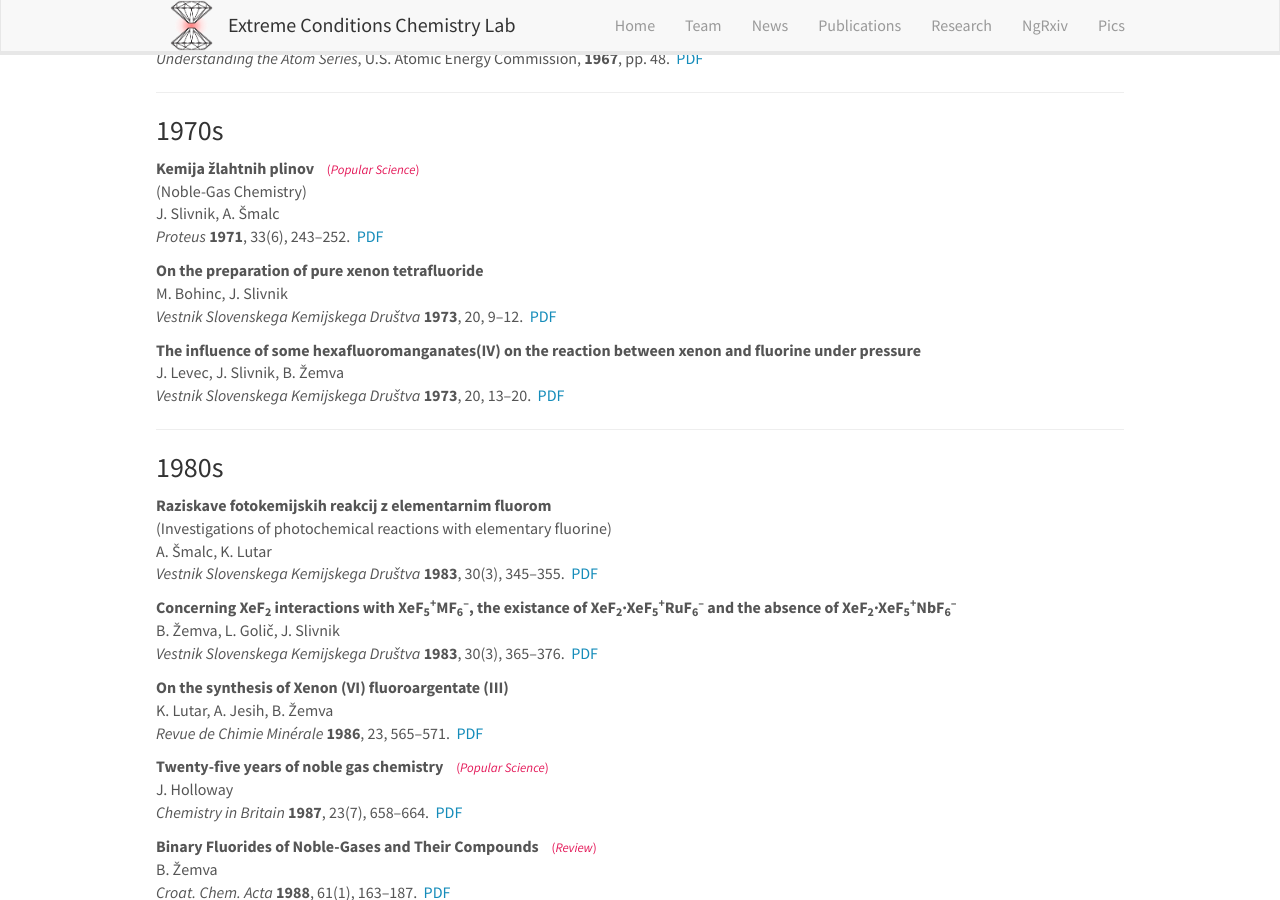
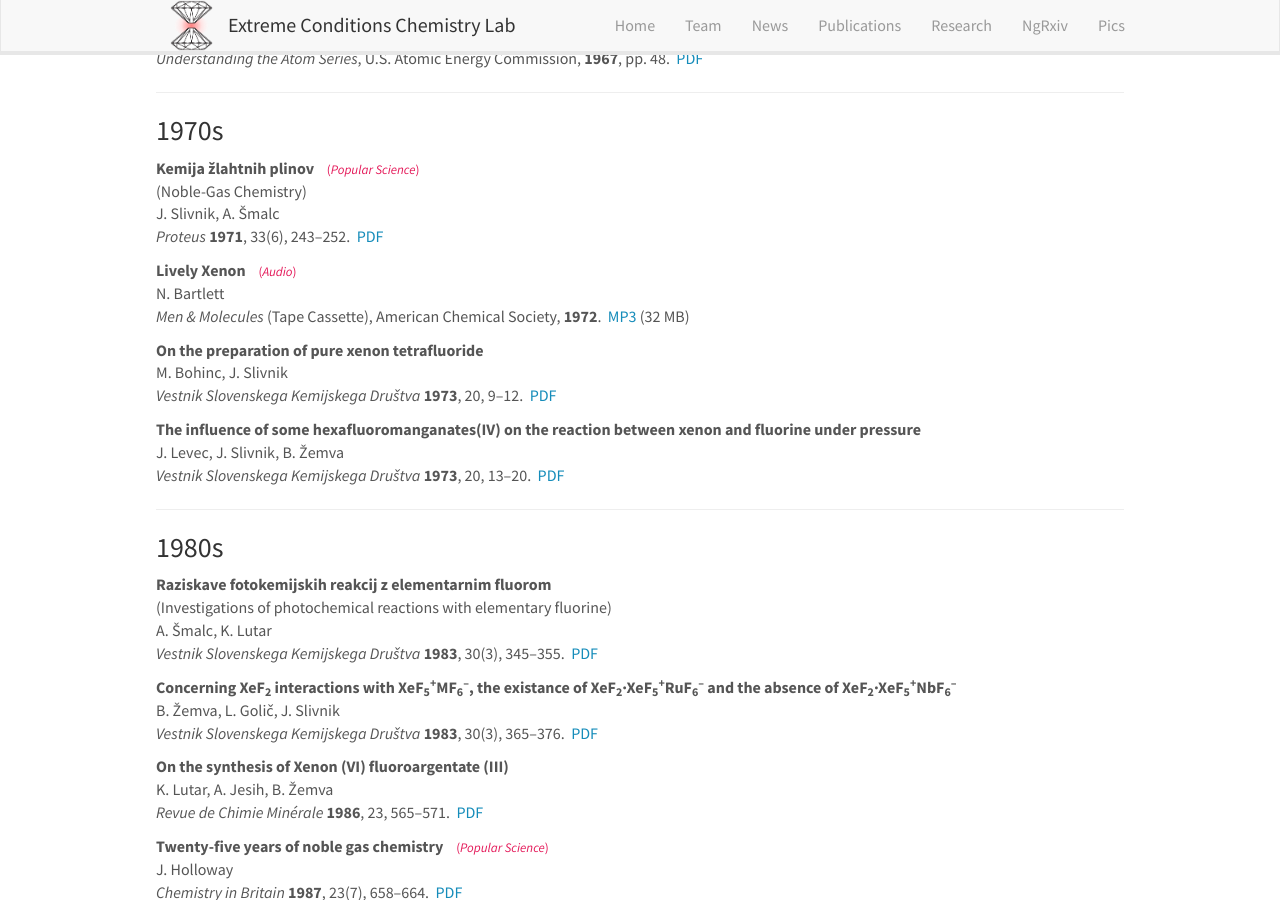
Before and after one commit to eccl-jsi/eccl-jsi.github.io, a Jekyll site: the page built from _pages/ngrxiv.md, in a window 1280 px wide and 900 px high, scrolled down 654 px. Built offline with Jekyll 4.4.1, drawn with Linux system fonts in a browser that asks for light colours; nearby versions of some CDN libraries.

Commit message:
Update ngrxiv.md

```diff
--- a/_pages/ngrxiv.md
+++ b/_pages/ngrxiv.md
@@ -46,6 +46,10 @@ This small archive is our ongoing effort to provide the access to some of these
 <br>(Noble-Gas Chemistry)
 <br>J. Slivnik, A. Šmalc
 <br>*Proteus* **1971**, 33(6), 243–252. &nbsp;[PDF]({{ site.baseurl }}/ngarxiv/1971_P.pdf)
+
+**Lively Xenon**   &nbsp;&nbsp;&nbsp;<font color="#e41959" size="-1">(<i>Audio</i>)</font>
+<br>N. Bartlett
+<br>*Men & Molecules* (Tape Cassette), American Chemical Society, **1972**. &nbsp;[MP3]({{ site.baseurl }}/ngarxiv/Lively_Xenon.mp3) (32 MB)
 
 **On the preparation of pure xenon tetrafluoride**
 <br>M. Bohinc, J. Slivnik
```
